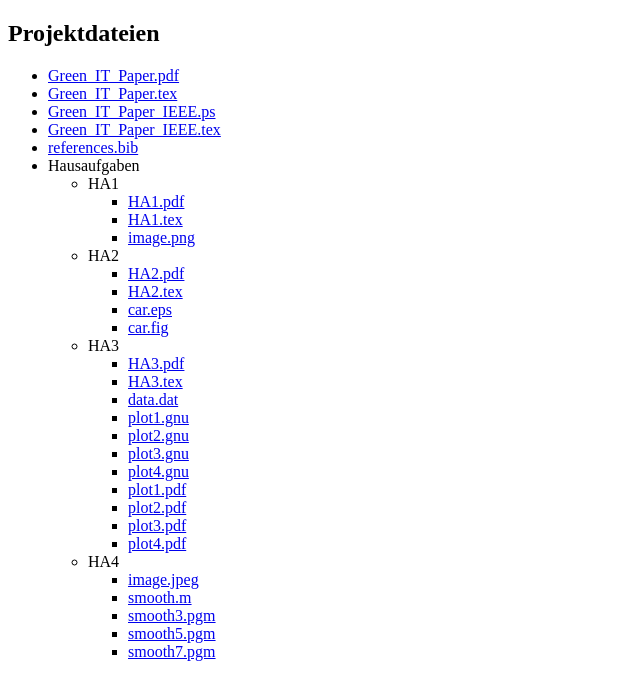
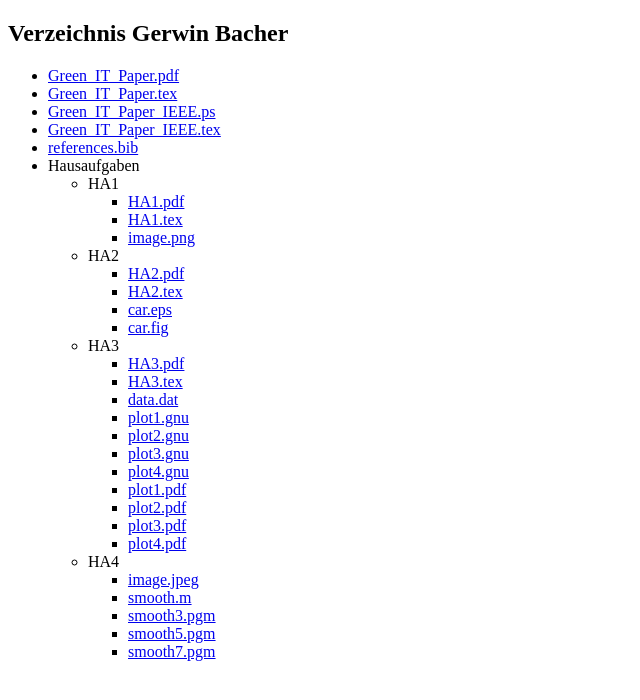
Before and after one commit to ghmbacher/greenit, a plain HTML site: page Verzeichnis/index.html in a window 1280 px wide. Shown: the whole page, without its empty margins (0-640 px from the left). Drawn offline with Linux system fonts and the light colour scheme.

Commit message:
Update index.html

```diff
--- a/Verzeichnis/index.html
+++ b/Verzeichnis/index.html
@@ -5,11 +5,10 @@
   <meta name="generator" content="pandoc" />
   <meta name="viewport" content="width=device-width, initial-scale=1.0, user-scalable=yes" />
   <meta name="author" content="Gerwin Bacher" />
-  <meta name="author" content="Jure Glavas" />
   <meta name="dcterms.date" content="2025-02-26" />
-  <title>Green IT</title>
+  <title>Verzeichnis Gerwin Bacher</title>
 
-  <h2>Projektdateien</h2>
+  <h2>Verzeichnis Gerwin Bacher</h2>
     <ul>
       <li><a href="Green_IT_Paper.pdf">Green_IT_Paper.pdf</a></li>
       <li><a href="Green_IT_Paper.tex">Green_IT_Paper.tex</a></li>
```
